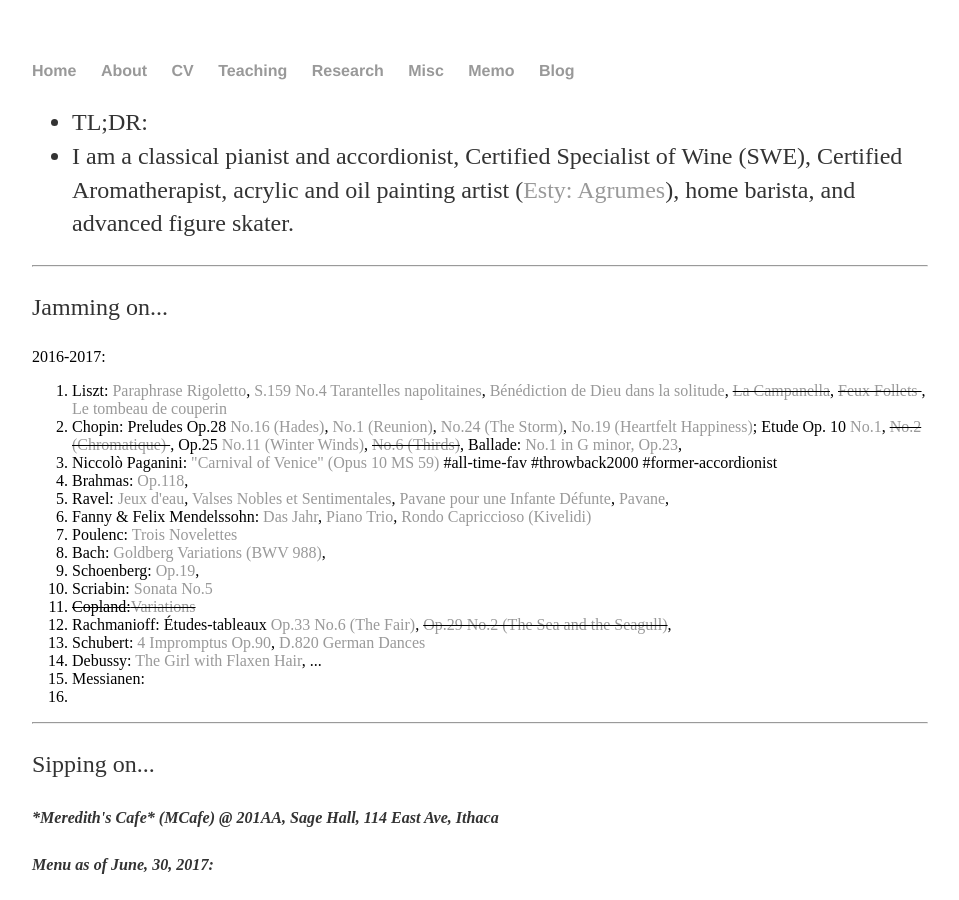
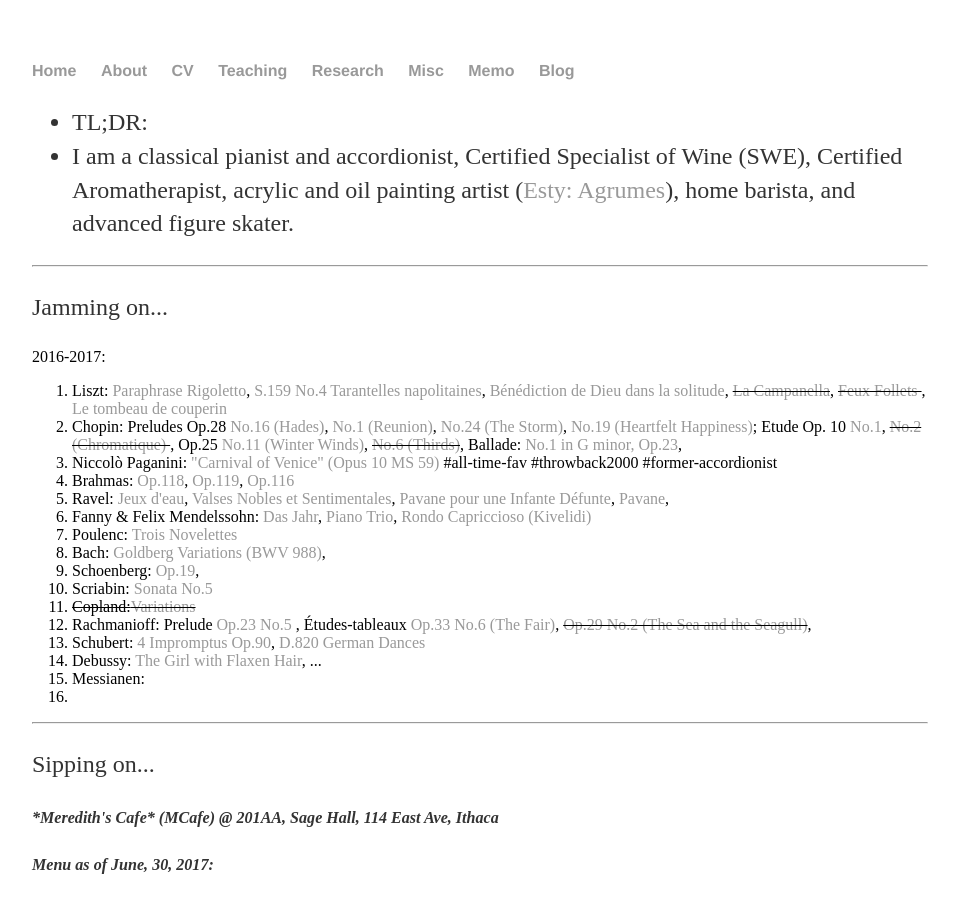
Before and after one commit to shenglih/shenglih.github.io, a Jekyll site: the page built from misc/index.html, in a window 1280 px wide and 900 px high. Shown: the whole window, without its empty margins (160-1119 px from the left). Built offline with Jekyll 4.4.1, drawn with Linux system fonts in a browser that asks for light colours.

Commit message:
Update index.html

```diff
--- a/misc/index.html
+++ b/misc/index.html
@@ -16,7 +16,7 @@ title: Shengli Hu, Misc
 		<li> Liszt:<a href="/misc/Rigoletto.pdf">  Paraphrase Rigoletto</a>, <a href="/misc/liszts159_4.pdf"> S.159 No.4 Tarantelles napolitaines</a>, <a href="/misc/Harmonies_poetiques_et_religieuses_scan.pdf"> Bénédiction de Dieu dans la solitude</a>, <del><a href="/misc/Liszt_La_Campanella.pdf">La Campanella</a></del>, <del> <a href=""> Feux Follets </a></del>, <a href="/misc/Ravel_Le_tombeau.pdf">Le tombeau de couperin</a></li>
 		<li> Chopin: Preludes Op.28 <a href="/misc/prelude_op28_no16.pdf">No.16 (Hades)</a>, <a href="">No.1 (Reunion)</a>, <a href="">No.24 (The Storm)</a>, <a href="">No.19 (Heartfelt Happiness)</a>; Etude Op. 10 <a href=""> No.1</a>, <del><a href="">No.2 (Chromatique) </a></del>, Op.25 <a href=""> No.11 (Winter Winds)</a>, <del> <a href=""> No.6 (Thirds)</a></del>, Ballade: <a href=""> No.1 in G minor, Op.23</a>,</li>
 		<li> Niccolò Paganini:<a href="http://www.accordionist.net/68/"> "Carnival of Venice" (Opus 10 MS 59) </a> #all-time-fav #throwback2000 #former-accordionist</li>
-		<li> Brahmas: <a href="/misc/Brahms_118.pdf"> Op.118</a>, </li>
+		<li> Brahmas: <a href="/misc/Brahms_118.pdf"> Op.118</a>, <a href=""> Op.119</a>, <a href=""> Op.116</a></li>
 		<li> Ravel: <a href="/misc/Jeux_d_eau.pdf">Jeux d'eau</a>, <a href="/misc/IMSLP01971-Ravel_-_Valses_nobles_et_sentimentales.pdf"> Valses Nobles et Sentimentales</a>, <a href="/misc/Pavane_pour_une_infante_d_funte_Piano.pdf">Pavane pour une Infante Défunte</a>, <a href="/misc/pavane.pdf">Pavane</a>,</li>
 		<li> Fanny & Felix Mendelssohn: <a href=""> Das Jahr</a>, <a href="">Piano Trio</a>,<a href=""> Rondo Capriccioso (Kivelidi)</a></li>
 		<li> Poulenc: <a href="/misc/Poulenc_Trois_Novelettes.pdf">Trois Novelettes</a></li>
@@ -24,7 +24,7 @@ title: Shengli Hu, Misc
 		<li> Schoenberg: <a href=""> Op.19</a>,</li>
 		<li> Scriabin: <a href=""> Sonata No.5</a></li>
 		<li> <del>Copland:<a href="">Variations</a></del></li>
-		<li> Rachmanioff: Études-tableaux <a href="">Op.33 No.6 (The Fair)</a>, <del><a href="">Op.29 No.2 (The Sea and the Seagull)</a></del>,</li>
+		<li> Rachmanioff: Prelude <a href="https://www.pianoshelf.com/sheetmusic/983/rachmaninoff-op.23-no.5,-prelude-in-g-minor-983#">Op.23 No.5 </a>, Études-tableaux <a href="">Op.33 No.6 (The Fair)</a>, <del><a href="">Op.29 No.2 (The Sea and the Seagull)</a></del>,</li>
 		<li> Schubert: <a href="/misc/6961_impromptus-d-899-op-90-complete-score-missing-page-in-no-4-109697cf-4f24-4410-ab0a-16a53e277e00.pdf"> 4 Impromptus Op.90</a>, <a href=""> D.820 German Dances</a></li>
 		<li> Debussy: <a href="/misc/43039_the-girl-with-the-flaxen-hair-102e4cf5-f758-4af9-8e26-89ae80e6c09a.pdf">The Girl with Flaxen Hair</a>, ...</li>
 		<li> Messianen: <a href=""></a></li>
```
